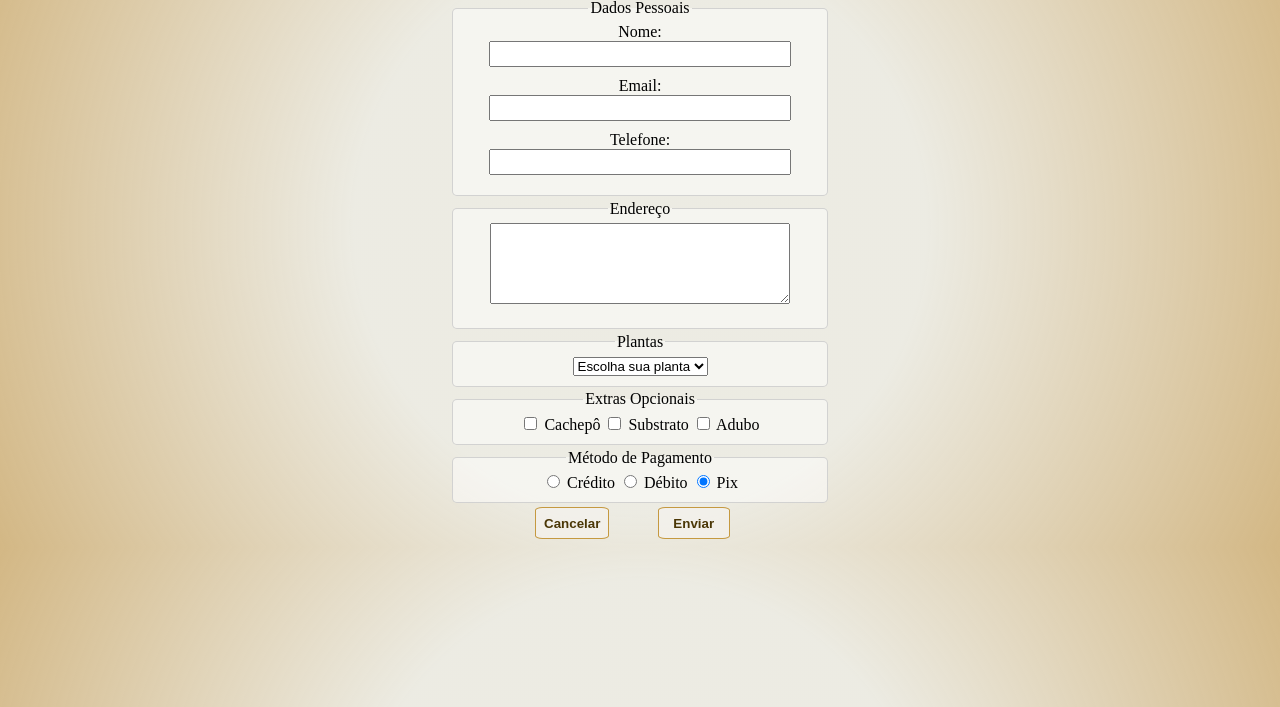
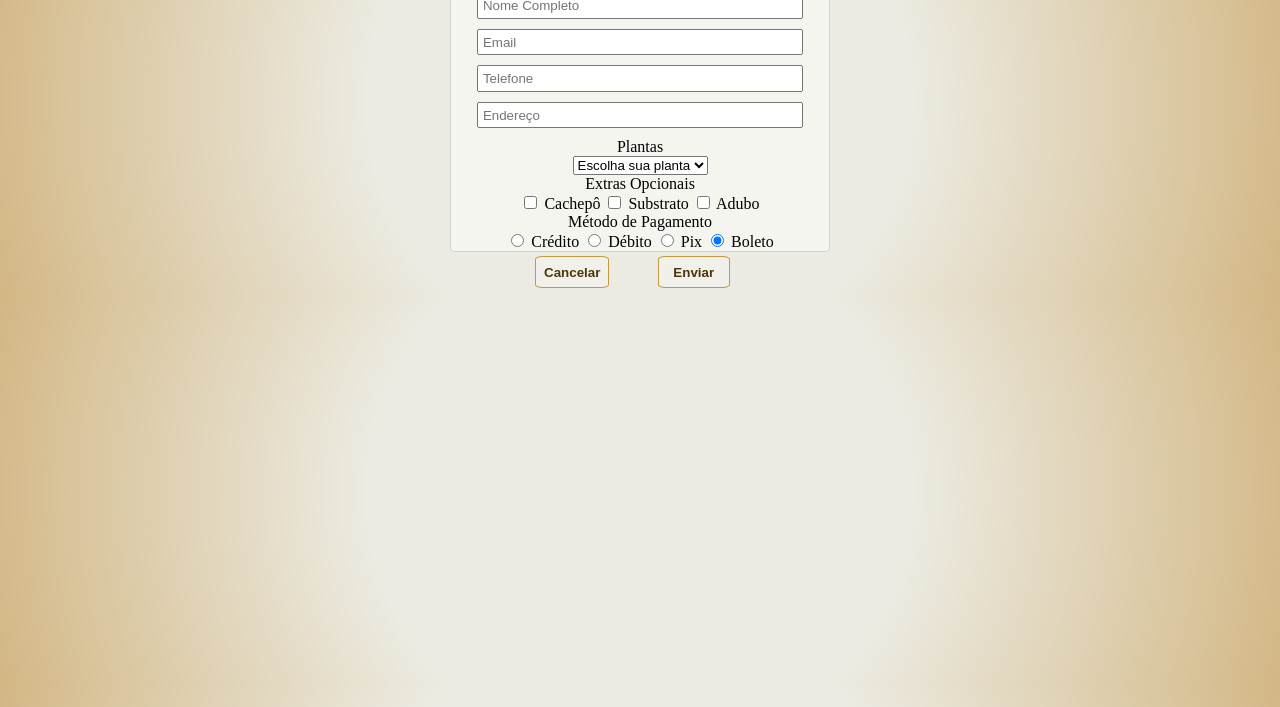
Before and after one commit to deborabeatriz-f/Formulario-Checkpoint-FronEndI, a plain HTML site: page index.html in a window 1280 px wide. Shown: the part 93-800 px from the top of the page. Drawn offline with Linux system fonts and the light colour scheme.

Commit message:
Updated version

```diff
--- a/index.html
+++ b/index.html
@@ -20,31 +20,31 @@
   <body>
     <main>
       <div class="container">
-        <img src="./img/2.jpg" alt="plantas" />
         <p id="alma">Alma Botânica</p>
-        <form action="#" method="post">
-          <fieldset class="itemFormulario">
-            <legend>Dados Pessoais</legend>
-            <label for="nome">Nome:</label>
-            <input type="text" name="nome" id="nome" />
-            <label for="email">Email:</label>
-            <input type="email" name="email" id="email" />
-            <label for="telefone">Telefone:</label>
-            <input type="number" name="telefone" id="telefone" />
-          </fieldset>
-          <fieldset class="itemFormulario">
-            <legend>Endereço</legend>
-            <textarea
+        <form class="itemFormulario" action="#" method="post">
+          <legend>Dados Cadastrais</legend>
+          <input
+            type="text"
+            name="nome"
+            id="nome"
+            placeholder="Nome Completo"
+          />
+          <input type="email" name="email" id="email" placeholder="Email" />
+          <input
+            type="number"
+            name="telefone"
+            id="telefone"
+            placeholder="Telefone"
+          />
+          <input
+            type="text"
             name="endereco"
             id="endereco"
-              cols="30"
-              rows="5"
-            ></textarea>
-          </fieldset>
-          <fieldset class="itemFormulario">
+            placeholder="Endereço"
+          />
           <legend>Plantas</legend>
           <select name="plantas" id="plantas">
-              <option value="">Escolha sua planta</option>
+            <option value="escolha">Escolha sua planta</option>
             <optgroup label="Meia Sombra">
               <option value="jiboia">Jibóia</option>
               <option value="maranta">Maranta</option>
@@ -58,8 +58,6 @@
               <option value="cactos">Cactos</option>
             </optgroup>
           </select>
-          </fieldset>
-          <fieldset class="itemFormulario">
           <legend>Extras Opcionais</legend>
           <input type="checkbox" name="cachepo" id="cachepo" />
           <label for="cachepo">Cachepô</label>
@@ -67,8 +65,6 @@
           <label for="substrato">Substrato</label>
           <input type="checkbox" name="adubo" id="adubo" />
           <label for="adubo">Adubo</label>
-          </fieldset>
-          <fieldset class="itemFormulario">
           <legend>Método de Pagamento</legend>
           <input
             type="radio"
@@ -88,7 +84,14 @@
           <label for="debito">Débito</label>
           <input type="radio" name="pagamento" id="pix" value="pix" checked />
           <label for="pix">Pix</label>
-          </fieldset>
+          <input
+            type="radio"
+            name="pagamento"
+            id="boleto"
+            value="boleto"
+            checked
+          />
+          <label for="boleto">Boleto</label>
         </form>
         <button type="reset">Cancelar</button>
         <button type="submit" id="enviar">Enviar</button>
```
Lines whose indentation alone changed are shown as unchanged.
